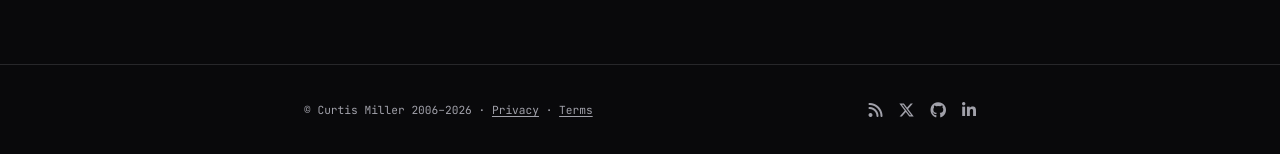
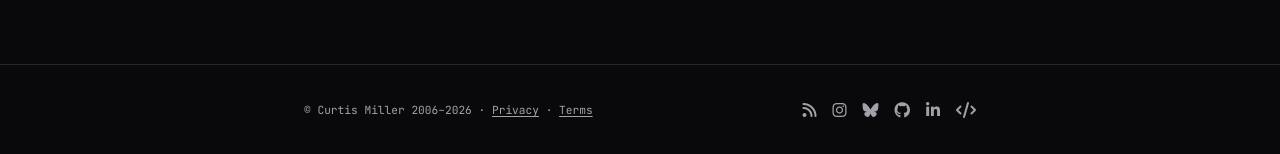
Before and after one commit to curtis/curtis.github.io, a Jekyll site: the page built from index.html, in a window 1280 px wide and 1400 px high, scrolled down 546 px. Shown: the part 1243-1397 px from the top of the window. Built offline with Jekyll 4.4.1, drawn with Linux system fonts in a browser that asks for light colours; the list of posts is cut into pages by our own code.

Commit message:
Update footer: Instagram, Bluesky, Velocity Labs links; fix skip link flash

```diff
--- a/_config.yml
+++ b/_config.yml
@@ -9,7 +9,8 @@ url: "https://millarian.com"
 
 # My Info
 author: Curtis Miller
-twitter_username:  curtism
+instagram_username: curtis.d.miller
+bluesky_username: curtm.bsky.social
 github_username:   curtis
 linkedin_username: curtm95
 gravatar_hash: 0cc10d016d72b66a06590a1d2678f68b
--- a/_includes/footer.html
+++ b/_includes/footer.html
@@ -15,24 +15,38 @@
           <i class="fa-solid fa-rss" aria-hidden="true"></i>
         </a>
       </li>
-      {% if site.twitter_username %}
+      {% if site.instagram_username %}
         <li>
-          <a href="https://twitter.com/{{ site.twitter_username }}" aria-label="Twitter">
-            <i class="fa-brands fa-x-twitter" aria-hidden="true"></i>
+          <a href="https://www.instagram.com/{{ site.instagram_username }}/" aria-label="Instagram" target="_blank" rel="noopener">
+            <i class="fa-brands fa-instagram" aria-hidden="true"></i>
+          </a>
+        </li>
+      {% endif %}
+      {% if site.bluesky_username %}
+        <li>
+          <a href="https://bsky.app/profile/{{ site.bluesky_username }}" aria-label="Bluesky" target="_blank" rel="noopener">
+            <i class="fa-brands fa-bluesky" aria-hidden="true"></i>
           </a>
         </li>
       {% endif %}
       {% if site.github_username %}
         <li>
-          <a href="https://github.com/{{ site.github_username }}" aria-label="GitHub">
+          <a href="https://github.com/{{ site.github_username }}" aria-label="GitHub" target="_blank" rel="noopener">
             <i class="fa-brands fa-github" aria-hidden="true"></i>
           </a>
         </li>
       {% endif %}
       {% if site.linkedin_username %}
         <li>
-          <a href="https://www.linkedin.com/in/{{ site.linkedin_username }}" aria-label="LinkedIn">
+          <a href="https://www.linkedin.com/in/{{ site.linkedin_username }}" aria-label="LinkedIn" target="_blank" rel="noopener">
             <i class="fa-brands fa-linkedin-in" aria-hidden="true"></i>
+          </a>
+        </li>
+      {% endif %}
+      {% if site.company.url %}
+        <li>
+          <a href="{{ site.company.url }}" aria-label="{{ site.company.name }}" target="_blank" rel="noopener">
+            <i class="fa-solid fa-code" aria-hidden="true"></i>
           </a>
         </li>
       {% endif %}
--- a/_sass/_blog.scss
+++ b/_sass/_blog.scss
@@ -25,8 +25,7 @@
 
 .skip-link {
   position: absolute;
-  top: -100%;
-  left: 1rem;
+  left: -9999px;
   z-index: 9999;
   padding: 0.5rem 1rem;
   background: var(--accent);
@@ -37,6 +36,7 @@
   text-decoration: none;
 
   &:focus {
+    left: 1rem;
     top: 0;
   }
 }
```
